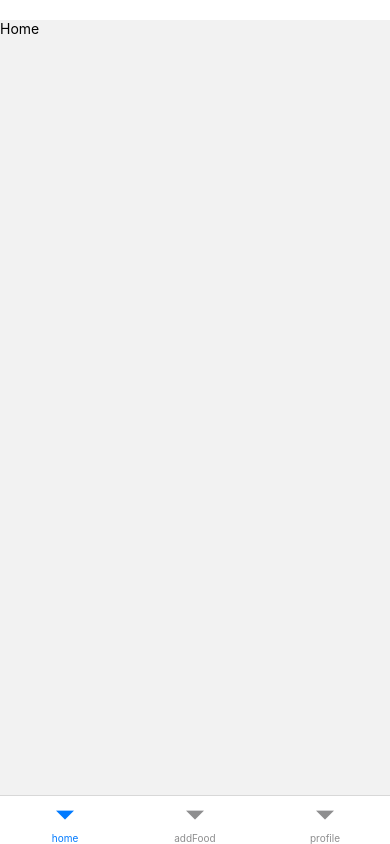
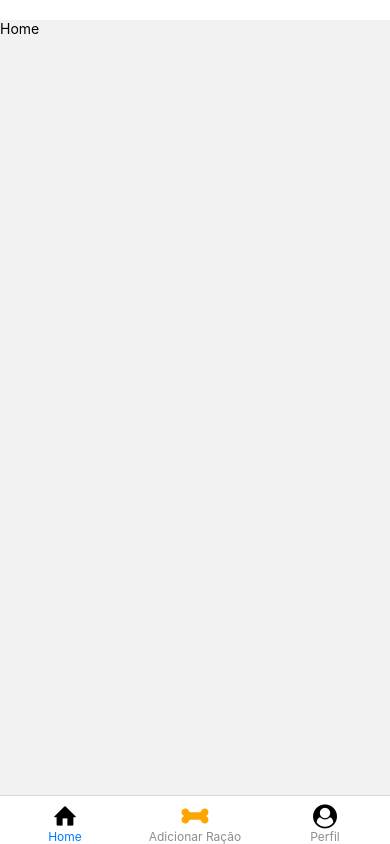
Before and after one commit to AlvesMatheusO/DoggyMobile, a React Native app: screen / in a window 390 px wide. Built offline with nearby package versions, Linux system fonts and the light colour scheme.

Commit message:
navbar ready

```diff
--- a/App/Navigations/tabNavigation.jsx
+++ b/App/Navigations/tabNavigation.jsx
@@ -4,6 +4,9 @@ import { createBottomTabNavigator } from "@react-navigation/bottom-tabs";
 import HomeScreen from "../Screens/HomeScreen/HomeScreen.jsx";
 import AddFood from "../Screens/AddFoodScreen/AddFood.jsx";
 import ProfileScreen from "../Screens/ProfileScreen/ProfileScreen.jsx";
+import { Entypo,FontAwesome, FontAwesome6} from '@expo/vector-icons';
+
+
 
 const Tab = createBottomTabNavigator();
 
@@ -13,9 +16,35 @@ export default function TabNavigation() {
         <Tab.Navigator screenOptions={{
             headerShown: false
         }}>
-            <Tab.Screen name='home' component={HomeScreen} />
-            <Tab.Screen name='addFood' component={AddFood} />
-            <Tab.Screen name='profile' component={ProfileScreen} />
+
+            <Tab.Screen name='home' component={HomeScreen}
+            options={{
+                tabBarLabel:({color}) => (
+                    <Text style={{color:color, fontSize:12, marginTop: -7}}>Home</Text>
+                ),
+                tabBarIcon:({color, size}) => (
+                    <Entypo name="home" size={24} color="black" />
+                )
+            }} />
+            <Tab.Screen name='addFood' component={AddFood}
+            options={{
+                tabBarLabel:({color}) => (
+                    <Text style={{color:color, fontSize:12, marginTop: -7}}>Adicionar Ração</Text>
+                ),
+                tabBarIcon:({color, size}) => (
+                    <FontAwesome6 name="bone" size={24} color="orange" />
+                )
+            }}/>
+
+            <Tab.Screen name='profile' component={ProfileScreen}
+            options={{
+                tabBarLabel:({color}) => (
+                    <Text style={{color: color, fontSize: 12, marginTop: -7}}>Perfil</Text>
+                ),
+                tabBarIcon:({color, size}) => (
+                    <FontAwesome name="user-circle" size={24} color="black" />
+                )
+            }} />
         </Tab.Navigator>
     );
 }
```
